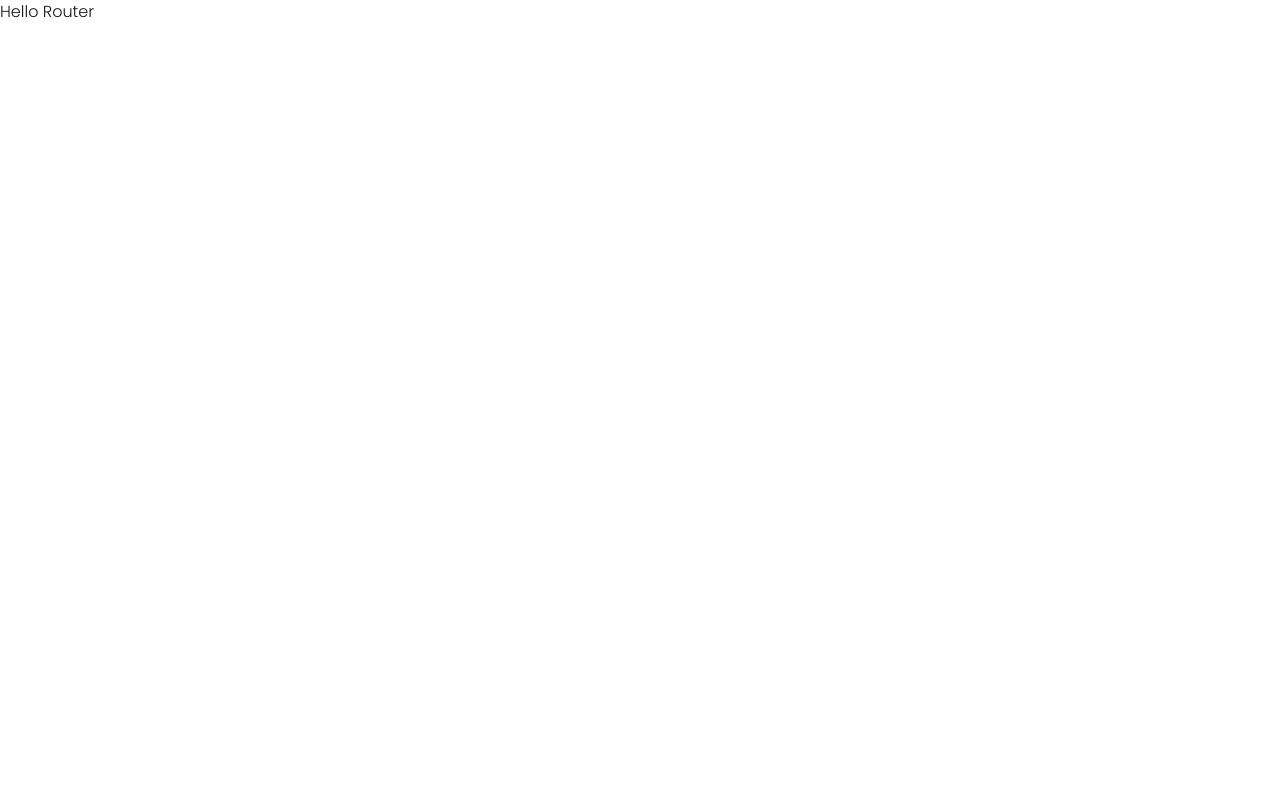
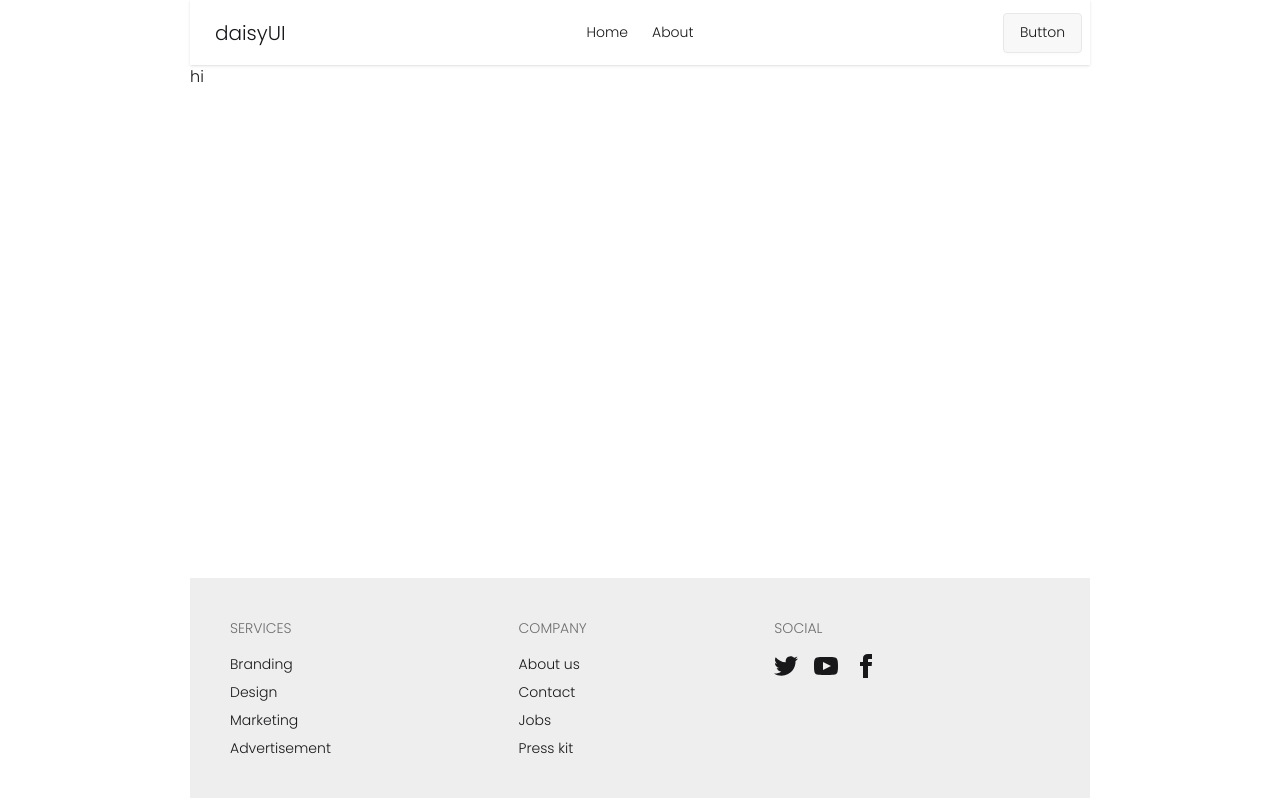
Before and after one commit to asik247/book-vive-react-project, a React (Vite) app: page / in a window 1280 px wide. Built offline with nearby package versions, Linux system fonts and the light colour scheme.

Commit message:
Nav && Footer added

```diff
--- a/index.html
+++ b/index.html
@@ -1,5 +1,5 @@
 <!doctype html>
-<html lang="en">
+<html lang="en" data-theme="light">
   <head>
     <meta charset="UTF-8" />
     <link rel="icon" type="image/svg+xml" href="/vite.svg" />
--- a/src/App.jsx
+++ b/src/App.jsx
@@ -1,16 +1,11 @@
-import { useState } from 'react'
-import reactLogo from './assets/react.svg'
-import viteLogo from '/vite.svg'
-import './App.css'
+import React from 'react';
+const App = () => {
+  return (
+    <div>
 
-function App() {
-  const [count, setCount] = useState(0)
+    </div>
 
-  return (
-    <>
-      <h1>hello</h1>
-    </>
-  )
-}
+  );
+};
 
-export default App
+export default App;
--- /dev/null
+++ b/src/components/Footer.jsx
@@ -0,0 +1,62 @@
+import React from "react";
+
+const Footer = () => {
+  return (
+    <footer className="footer sm:footer-horizontal bg-base-300 text-base-content p-10 container">
+      <nav>
+        <h6 className="footer-title">Services</h6>
+        <a className="link link-hover">Branding</a>
+        <a className="link link-hover">Design</a>
+        <a className="link link-hover">Marketing</a>
+        <a className="link link-hover">Advertisement</a>
+      </nav>
+      <nav>
+        <h6 className="footer-title">Company</h6>
+        <a className="link link-hover">About us</a>
+        <a className="link link-hover">Contact</a>
+        <a className="link link-hover">Jobs</a>
+        <a className="link link-hover">Press kit</a>
+      </nav>
+      <nav>
+        <h6 className="footer-title">Social</h6>
+        <div className="grid grid-flow-col gap-4">
+          <a>
+            <svg
+              xmlns="http://www.w3.org/2000/svg"
+              width="24"
+              height="24"
+              viewBox="0 0 24 24"
+              className="fill-current"
+            >
+              <path d="M24 4.557c-.883.392-1.832.656-2.828.775 1.017-.609 1.798-1.574 2.165-2.724-.951.564-2.005.974-3.127 1.195-.897-.957-2.178-1.555-3.594-1.555-3.179 0-5.515 2.966-4.797 6.045-4.091-.205-7.719-2.165-10.148-5.144-1.29 2.213-.669 5.108 1.523 6.574-.806-.026-1.566-.247-2.229-.616-.054 2.281 1.581 4.415 3.949 4.89-.693.188-1.452.232-2.224.084.626 1.956 2.444 3.379 4.6 3.419-2.07 1.623-4.678 2.348-7.29 2.04 2.179 1.397 4.768 2.212 7.548 2.212 9.142 0 14.307-7.721 13.995-14.646.962-.695 1.797-1.562 2.457-2.549z"></path>
+            </svg>
+          </a>
+          <a>
+            <svg
+              xmlns="http://www.w3.org/2000/svg"
+              width="24"
+              height="24"
+              viewBox="0 0 24 24"
+              className="fill-current"
+            >
+              <path d="M19.615 3.184c-3.604-.246-11.631-.245-15.23 0-3.897.266-4.356 2.62-4.385 8.816.029 6.185.484 8.549 4.385 8.816 3.6.245 11.626.246 15.23 0 3.897-.266 4.356-2.62 4.385-8.816-.029-6.185-.484-8.549-4.385-8.816zm-10.615 12.816v-8l8 3.993-8 4.007z"></path>
+            </svg>
+          </a>
+          <a>
+            <svg
+              xmlns="http://www.w3.org/2000/svg"
+              width="24"
+              height="24"
+              viewBox="0 0 24 24"
+              className="fill-current"
+            >
+              <path d="M9 8h-3v4h3v12h5v-12h3.642l.358-4h-4v-1.667c0-.955.192-1.333 1.115-1.333h2.885v-5h-3.808c-3.596 0-5.192 1.583-5.192 4.615v3.385z"></path>
+            </svg>
+          </a>
+        </div>
+      </nav>
+    </footer>
+  );
+};
+
+export default Footer;
--- /dev/null
+++ b/src/components/Navbar.jsx
@@ -0,0 +1,58 @@
+import React from "react";
+import { Link } from "react-router";
+
+const Navbar = () => {
+  return (
+    <div className="navbar bg-base-100 shadow-sm container">
+      <div className="navbar-start">
+        <div className="dropdown">
+          <div tabIndex={0} role="button" className="btn btn-ghost lg:hidden">
+            <svg
+              xmlns="http://www.w3.org/2000/svg"
+              className="h-5 w-5"
+              fill="none"
+              viewBox="0 0 24 24"
+              stroke="currentColor"
+            >
+              {" "}
+              <path
+                strokeLinecap="round"
+                strokeLinejoin="round"
+                strokeWidth="2"
+                d="M4 6h16M4 12h8m-8 6h16"
+              />{" "}
+            </svg>
+          </div>
+          <ul
+            tabIndex={0}
+            className="menu menu-sm dropdown-content bg-base-100 rounded-box z-1 mt-3 w-52 p-2 shadow"
+          >
+            <li>
+              <Link to={"/"}>Home</Link>
+            </li>
+
+            <li>
+              <Link to={"/about"}>About</Link>
+            </li>
+          </ul>
+        </div>
+        <a className="btn btn-ghost text-xl">daisyUI</a>
+      </div>
+      <div className="navbar-center hidden md:flex">
+        <ul className="menu menu-horizontal px-1">
+          <li>
+            <Link to={"/"}>Home</Link>
+          </li>
+          <li>
+            <Link to={"/about"}>About</Link>
+          </li>
+        </ul>
+      </div>
+      <div className="navbar-end">
+        <a className="btn">Button</a>
+      </div>
+    </div>
+  );
+};
+
+export default Navbar;
--- a/src/index.css
+++ b/src/index.css
@@ -7,3 +7,7 @@
   font-weight: 300;
   font-style: normal;
 }
+.container{
+  max-width: 900px;
+  margin: auto;
+}
--- a/src/main.jsx
+++ b/src/main.jsx
@@ -1,17 +1,28 @@
-import { StrictMode } from 'react'
-import { createRoot } from 'react-dom/client'
-import './index.css'
-import App from './App.jsx'
-import { createBrowserRouter, RouterProvider } from 'react-router'
+import { StrictMode } from "react";
+import { createRoot } from "react-dom/client";
+import "./index.css";
+import App from "./App.jsx";
+import { createBrowserRouter, RouterProvider } from "react-router";
+import Root from "./pakge/Root.jsx";
+import Main from "./pakge/Main.jsx";
+import About from "./pakge/About.jsx";
+
+
 const router = createBrowserRouter([
   {
     path:'/',
-    element:<div>Hello Router</div>
+    Component:Root,
+    children:[
+      {
+        index:true,
+        Component:Main
+      },{
+        path:'/about',
+        Component:About
+      }
+    ]
   }
 ])
-
-createRoot(document.getElementById('root')).render(
-  <StrictMode>
-   <RouterProvider router={router}></RouterProvider>
-  </StrictMode>,
-)
+createRoot(document.getElementById("root")).render(<StrictMode>
+<RouterProvider router={router}></RouterProvider>
+</StrictMode>);
--- /dev/null
+++ b/src/pakge/About.jsx
@@ -0,0 +1,11 @@
+import React from 'react';
+
+const About = () => {
+    return (
+        <div className='min-h-[calc(100vh-287px)] container'>
+            <h1>about here.</h1>
+        </div>
+    );
+};
+
+export default About;
--- /dev/null
+++ b/src/pakge/Main.jsx
@@ -0,0 +1,11 @@
+import React from 'react';
+
+const Main = () => {
+    return (
+        <div className='min-h-[calc(100vh-287px)] container'>
+           <h1>hi</h1>
+        </div>
+    );
+};
+
+export default Main;
--- /dev/null
+++ b/src/pakge/Root.jsx
@@ -0,0 +1,19 @@
+import React from 'react';
+import Navbar from '../components/Navbar';
+import { Outlet } from 'react-router';
+import Footer from '../components/Footer';
+
+
+const Root = () => {
+    return (
+        <div>
+            <Navbar></Navbar>
+            <Outlet></Outlet>
+
+
+            <Footer></Footer>
+        </div>
+    );
+};
+
+export default Root;
```
